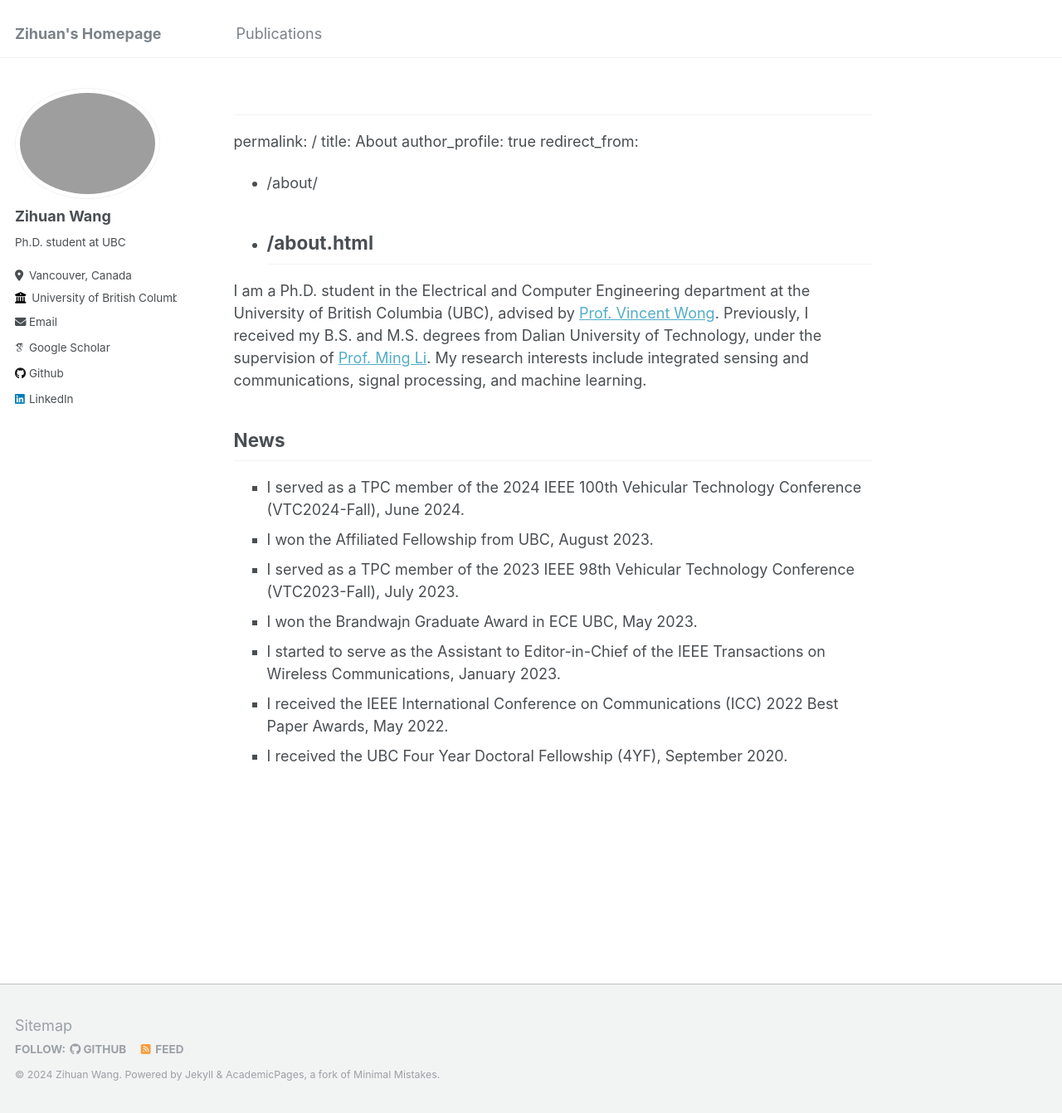
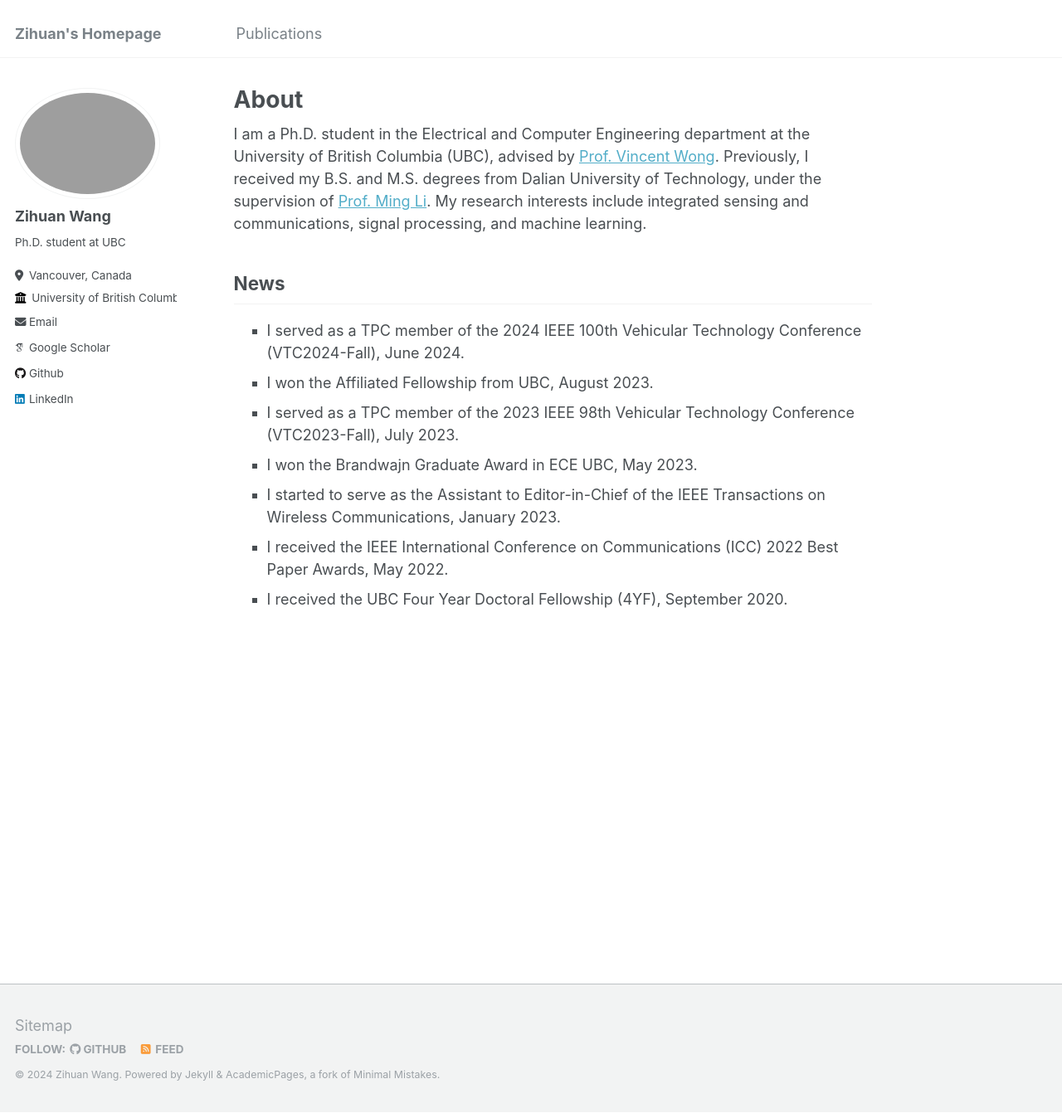
Before and after one commit to zihuanwang/zihuanwang.github.io, a Jekyll site: the page built from _pages/about.md, in a window 1280 px wide and 1342 px high. Shown: the whole window at 83% size. Built offline with Jekyll 4.4.1, drawn with Linux system fonts in a browser that asks for light colours; some web fonts are replaced; our own code applies the rules of GitHub Pages for plain Markdown files; some of the changed lines change nothing that is shown.

Commit message:
Update about.md

```diff
--- a/_pages/about.md
+++ b/_pages/about.md
@@ -1,4 +1,3 @@
-<meta name="google-site-verification" content="leu2vccfoNl09K3kNtqCAKsoyWKq8VrRurcS-_N6p-s" />
 ---
 permalink: /
 title: About
```
